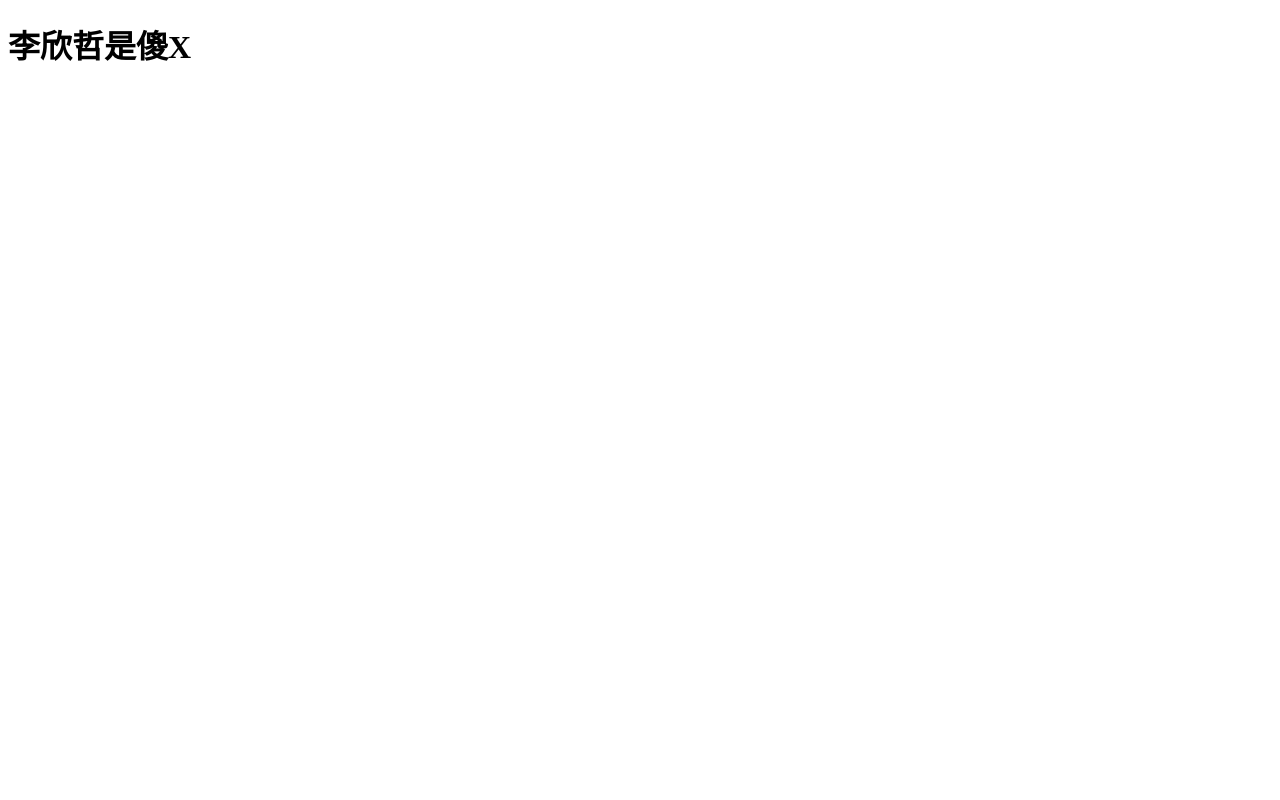
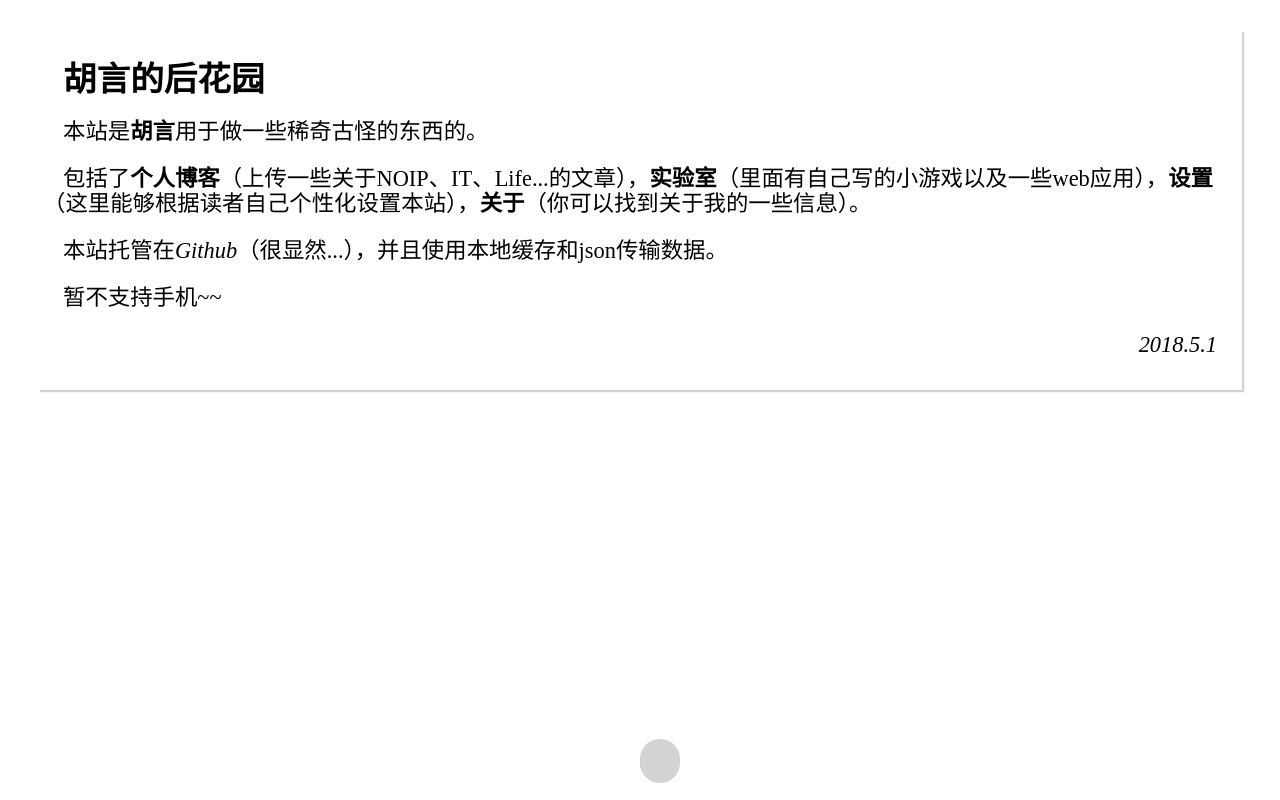
Before and after one commit to aHuYan/ahuyan.github.io, a plain HTML site: page index.html in a window 1280 px wide. Drawn offline with Linux system fonts and the light colour scheme; a web font is replaced by a local one.

Commit message:
大致框架

```diff
--- a/index.html
+++ b/index.html
@@ -1,10 +1,48 @@
 <!DOCTYPE html>
-<html>
+<html lang="zh">
 	<head>
 		<meta charset="utf-8">
 		<title>Test</title>
+		<link rel="stylesheet" type="text/css" href="source/css/main.css" >
+		<script src="source/js/main.js"></script>
 	</head>
 	<body>
-<h1>李欣哲是傻X</h1>
+		<section>
+			<article>
+				<h2>胡言的后花园</h2>
+				<p>本站是<strong>胡言</strong>用于做一些稀奇古怪的东西的。</p>
+				<p>包括了<b>个人博客</b>（上传一些关于NOIP、IT、Life...的文章），<b>实验室</b>（里面有自己写的小游戏以及一些web应用），<b>设置</b>（这里能够根据读者自己个性化设置本站），<b>关于</b>（你可以找到关于我的一些信息）。</p>
+				<p>本站托管在<a href="https://github.com/aHuYan/ahuyan.github.io" title="本站仓库"><i>Github</i></a>（很显然...），并且使用本地缓存和json传输数据。</p>
+				<p>暂不支持手机~~</p>
+				<p id="article_time"><time datetime="2018-05-01"><i>2018.5.1</i></time>
+			</article>
+		</section>
+		<div id="bottom_menu">
+			<div id="bottom_main_menu" >
+				<a id="link_of_home" href="index.html" title="主页">
+					<canvas id="bottom_menu_of_home" width="40px" height="40px"></canvas>
+				</a>
+			</div>
+			<div id="bottom_menu_lab" class="menu_left" >
+				<a id="link_of_lab" href="lab/lab.html" title="实验室">
+					<canvas id="bottom_menu_of_lab" width="30px" height="30px"></canvas>
+				</a>
+			</div>
+			<div id="bottom_menu_blog" class="menu_left">
+				<a id="link_of_blog" href="blog/blog.html" title="博客">
+					<canvas id="bottom_menu_of_blog" width="30px" height="30px"></canvas>
+				</a>
+			</div>
+			<div id="bottom_menu_setting" class="menu_right" >
+				<a id="link_of_setting" href="setting/setting.html" title="设置">
+					<canvas id="bottom_menu_of_setting" width="30px" height="30px"></canvas>
+				</a>
+			</div>
+			<div id="bottom_menu_about" class="menu_right" >
+				<a id="link_of_about" href="about/about.html" title="关于">
+					<canvas id="bottom_menu_of_about" width="30px" height="30px"></canvas>
+				</a>
+			</div>
+		</div>
 	</body>
 </html>
--- /dev/null
+++ b/source/css/main.css
@@ -0,0 +1,97 @@
+/*字体安装开始*/
+@font-face{
+	font-family		:HanYiSongChangJian;
+	src				:url("../汉仪长宋简.ttf");
+}
+/*字体安装结束*/
+/*底部菜单开始*/
+.menu_left,.menu_right{
+	position		:absolute;
+	bottom			:23px;
+	left			:50%;
+	background-color:grey;
+	border-radius	:15px;
+	height			:30px;
+	transition-property: left;
+	transition-duration: 1.5s;
+}
+
+#bottom_main_menu{
+	position		:absolute;
+	z-index			:2;
+	left			:50%;
+	bottom			:17px;
+	text-align		:center;
+	background-color:lightgrey;
+	border-radius	:20px;
+}
+
+#bottom_menu{
+	bottom			:0px;
+	z-index			:1;
+}
+
+#bottom_main_menu:hover ~ #bottom_menu_lab{
+	left			:40%;
+}
+#bottom_main_menu:hover ~ #bottom_menu_blog{
+	left			:45%;
+}
+#bottom_main_menu:hover ~ #bottom_menu_setting{
+	left			:56%;
+}
+#bottom_main_menu:hover ~ #bottom_menu_about{
+	left			:61%;
+}
+#bottom_menu_lab:hover {
+	left			:40%;
+}
+#bottom_menu_blog:hover{
+	left			:45%;
+}
+#bottom_menu_setting:hover{
+	left			:56%;
+}
+#bottom_menu_about:hover{
+	left			:61%;
+}
+/*底部菜单结束*/
+/*主体内容开始*/
+body{
+	font-family		:HanYiSongChangJian;
+}
+section{
+	margin			:30px;
+	padding			:10px 5px;
+	box-shadow		: 2px 2px 1px lightgrey;
+}
+article{
+	line-height		:1.1em;
+	font-size		:1.4em;
+	text-indent		:20px;
+	font-family		:HanYiSongChangJian;
+
+}
+#article_time{
+	direction		:rtl;
+}
+a:link {
+	color			:black;
+	text-decoration	:none;
+}
+a:visited {
+	color			:black;
+	text-decoration	:none;
+}
+a:hover {
+	color			:black;
+	text-decoration	:none;
+}
+a:active{
+	color			:black;
+	text-decoration	:none;
+}
+::-moz-selection{
+	background-color:yellow;
+}
+/*主体内容结束*/
--- /dev/null
+++ b/source/js/main.js
@@ -0,0 +1,12 @@
+function init(){
+	drawHome();
+}
+function drawHome(){
+	var canvas_of_home = document.getElementById("bottom_menu_of_home");
+	var content_of_home = canvas_of_home.getContext("2d");
+	var home_img = new Image();
+	home_img.src="/source/img/home.gif";
+	content_of_home.drawImage(home_img,0,0,40,40);
+}
+
+window.onload=init;
```
Also changed, not shown: source/img/home.gif (added), 1 other file. Lines whose indentation alone changed are shown as unchanged.
